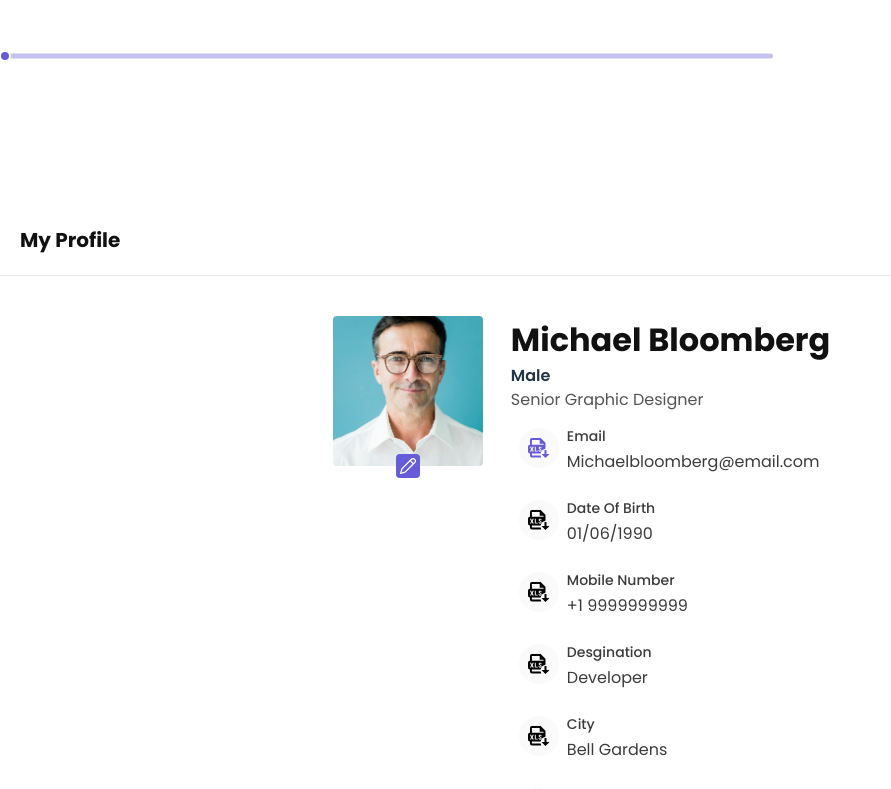
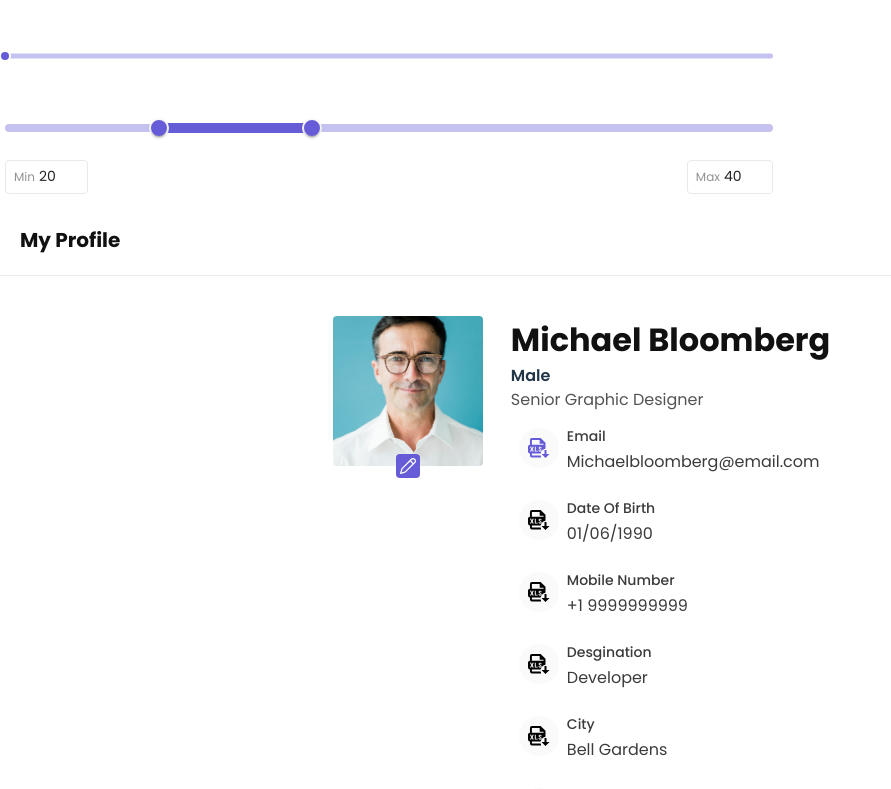
Before and after one commit to Crayond-DEV-TEAM/crayond-comp-library-dev, a React (Vite) app: page / in a window 1280 px wide. Shown: the top 789 px of the page, without its empty margins (0-891 px from the left). Built offline with nearby package versions, Linux system fonts and the light colour scheme.

Commit message:
completed slider reviews

```diff
--- a/src/App.tsx
+++ b/src/App.tsx
@@ -201,24 +201,17 @@ function App() {
       >
         <Slider
           value={value}
-          handleChangeFun={(e, v) =>{ setValue(v as number) ,console.log(e,v)}}       step={10}
-          size={'small'}
-          sliderHeight={5}
-          disabled={false}
-          customMarks={false}
-          progressLabel={false}
-          valueLabelDisplay={'off'}
-          labelColor={'#707070'}
-          labelSize={2}
-          sliderColor={'#665CD7'}
-          thumbColor={'#665CD7'}
-          sliderStyle={{}}
-          symbol={''}
-          labelStyle={{}}
-          sliderThumbStyle={{}}
-          marks={[]}
-          containerStyle={{}}        />
-        {/* <SliderRange minMaxValues={true}/> */}
+          handleChangeFun={(e, v) => {
+            setValue(v as number), console.log(e, v);
+          }}
+        />
+        <SliderRange
+          value={[20, 40]}
+          step={10}
+          minMaxValue={true}
+          handleChangeFun={(e, v) => console.log(e, v)}
+          minMaxValues={true}
+        />
       </div>
       {/* <Screen
        containerStyle={{}}
@@ -232,7 +225,7 @@ function App() {
       {/* <CommonTable
         Header={[
           {
-            id: 'id',
+            id={'id',
             align: 'left',
             disablePadding: false,
             label: 'Sl No',
--- a/src/components/sliderRange/sliderRange.tsx
+++ b/src/components/sliderRange/sliderRange.tsx
@@ -13,29 +13,29 @@ interface ProgressProps extends SliderProps {
     label: string;
   }[];
   sliderHeight?: number;
-  step: number;
-  value: number;
+  step?: number;
+  value: number[];
   disabled?: boolean;
   valueLabelDisplay?: 'on' | 'off';
   sliderColor?: string;
   thumbColor?: string;
   size?: 'small' | 'medium';
-  customMarks: boolean;
-  minMaxValues: boolean;
-  handleChange: () => void;
+  customMarks?: boolean;
+  minMaxValues?: boolean;
+  handleChangeFun: (event: React.ChangeEvent<HTMLInputElement>|Event, newValue:number[]|[number,number]) => void;
   sliderThumbStyle?: SxProps;
   sliderStyle?: SxProps;
-  minMaxLabel: SxProps;
-  minMaxLabelStyle:SxProps
-  containerStyle: SxProps;
-  minMaxLabelColor: string;
-  minMaxLabelSize: number;
-  minMaxValueColor: string;
-  minMaxValueSize: number;
-  minLabel: string;
-  maxLabel: string;
-  markLabelColor:string,
-  markLabelSize:number,
+  minMaxLabel?: SxProps;
+  minMaxLabelStyle?:SxProps
+  containerStyle?: SxProps;
+  minMaxLabelColor?: string;
+  minMaxLabelSize?: number;
+  minMaxValueColor?: string;
+  minMaxValueSize?: number;
+  minLabel?: string;
+  maxLabel?: string;
+  markLabelColor?:string,
+  markLabelSize?:number,
 }
 
 interface formProps {
@@ -67,29 +67,33 @@ const SliderRange = (props: ProgressProps) => {
     minMaxValueSize,
     markLabelColor,
     markLabelSize,
-    // handleChange = () => {},
-    // value,
+    handleChangeFun,
+    value,
   } = props;
+
   const [minMax, setMinMax] = useState({
     minValue: 0,
     maxValue: 0,
   });
 
-  const [value, setValue] = useState<number[]>([20, 37]);
+  const [sliderVAl, setValue] = useState<number[]>(value);
 
   const handleChange = (event: Event, newValue:number[]|[number,number]) => {
-    console.log(event,newValue);
-
+    if(handleChangeFun){
+      handleChangeFun(event,newValue);
+    }
     setValue(newValue as number[]);
-    setMinMax({ minValue: newValue[0], maxValue: value[1] } );
+    setMinMax({ minValue: newValue[0], maxValue: newValue[1] } );
   };
-  const handleChangeInput = (key: string, val: string) => {
-    setMinMax({ ...minMax, [key]: val });
+  const handleChangeInput = (key: string, e:  React.ChangeEvent<HTMLInputElement>) => {
+    setMinMax({ ...minMax, [key]: e.target.value });
     if(key ==='minValue'){
-      setValue([Number(val), minMax?.maxValue]);
+      setValue([Number(e.target.value), minMax?.maxValue]);
+      handleChangeFun(e,[Number(e.target.value), minMax?.maxValue])
     }
     if(key ==='maxValue'){
-      setValue([minMax?.minValue,Number(val)]);
+      setValue([minMax?.minValue,Number(e.target.value)]);
+      handleChangeFun(e,[minMax?.minValue,Number(e.target.value)])
     }
 
   };
@@ -118,7 +122,7 @@ const SliderRange = (props: ProgressProps) => {
             disabled={disabled}
             disableSwap
             marks={customMarks ? marks : []}
-            value={value}
+            value={sliderVAl}
             onChange={(e:Event,val:number | number[],)=>handleChange(e,val as number[])}
             valueLabelDisplay={valueLabelDisplay}
             sx={{
@@ -150,14 +154,14 @@ const SliderRange = (props: ProgressProps) => {
             <Input
              disableUnderline={true}
               type="number"
-              value={String(value[0])}
+              value={String(sliderVAl[0])}
               sx={{
                 ...styles.inputStyle,
                 color: minMaxValueColor,
                 fontSize: minMaxValueSize,
-              }}
+              } as SxProps}
               onChange={(e: React.ChangeEvent<HTMLInputElement>) =>
-                handleChangeInput('minValue', e.target.value)
+                handleChangeInput('minValue', e)
               }
             />
           </Box>
@@ -166,13 +170,13 @@ const SliderRange = (props: ProgressProps) => {
             <Input
               type="number"
               disableUnderline={true}
-              value={String(value[1])}
+              value={String(sliderVAl[1])}
               sx={{ ...styles.inputStyle,
                 textAlign:'center',
                 color: minMaxValueColor,
                 fontSize: minMaxValueSize}}
                 onChange={(e: React.ChangeEvent<HTMLInputElement>) =>
-                handleChangeInput('maxValue', e.target.value)
+                handleChangeInput('maxValue', e)
               }
             />
           </Box>
@@ -193,7 +197,7 @@ SliderRange.defaultProps = {
   customMarks: false,
   minMaxValue: false,
   valueLabelDisplay: 'off',
-  handleChange: () => {},
+  handleChangeFun: () => {},
   sliderStyle: {},
   minMaxLabel: {},
   containerStyle: { marginTop: '40px' },
```
Also changed, not shown: src/components/slider/props.tsx (+15 -15 lines), 1 other file (tests, documents, lock files or other folders).
